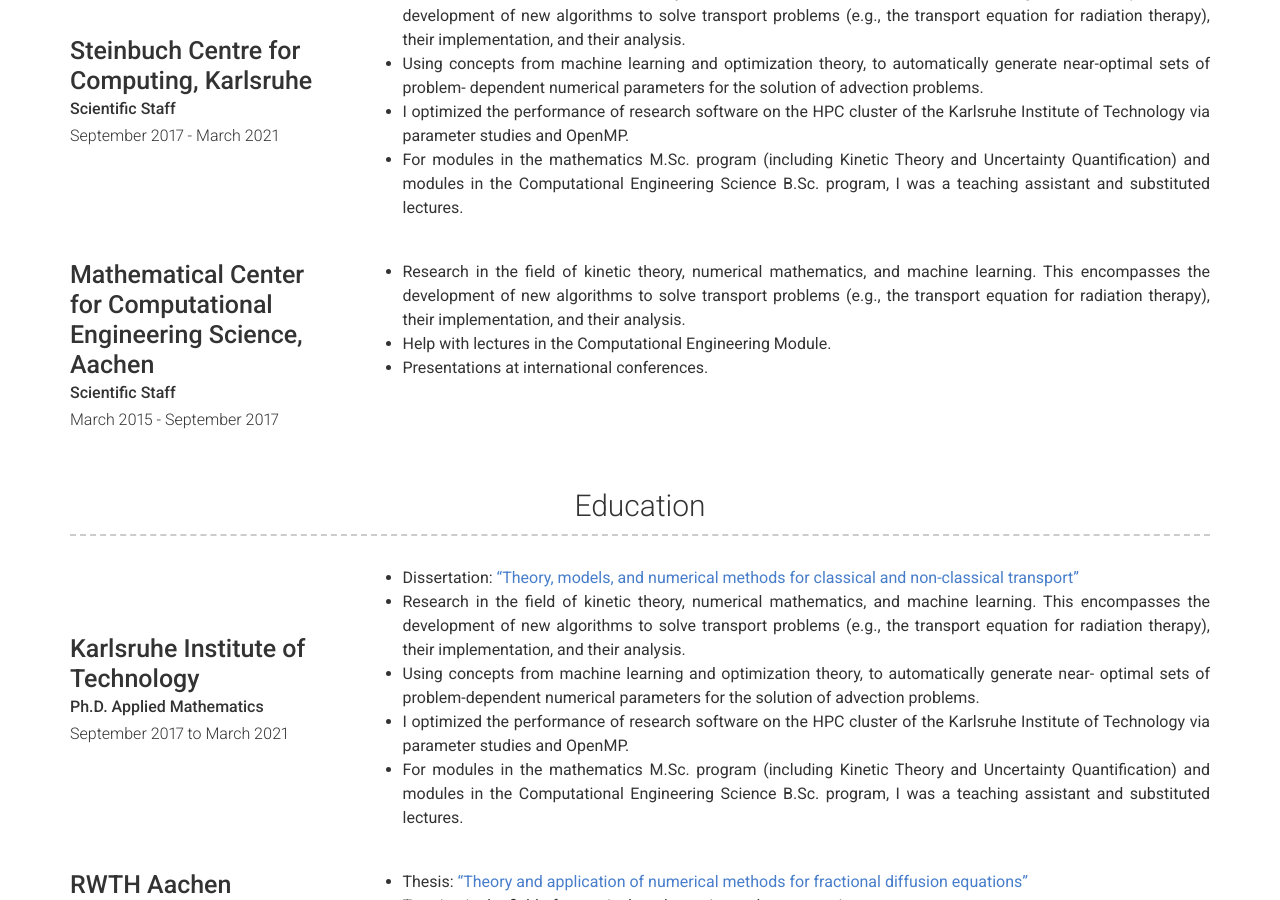
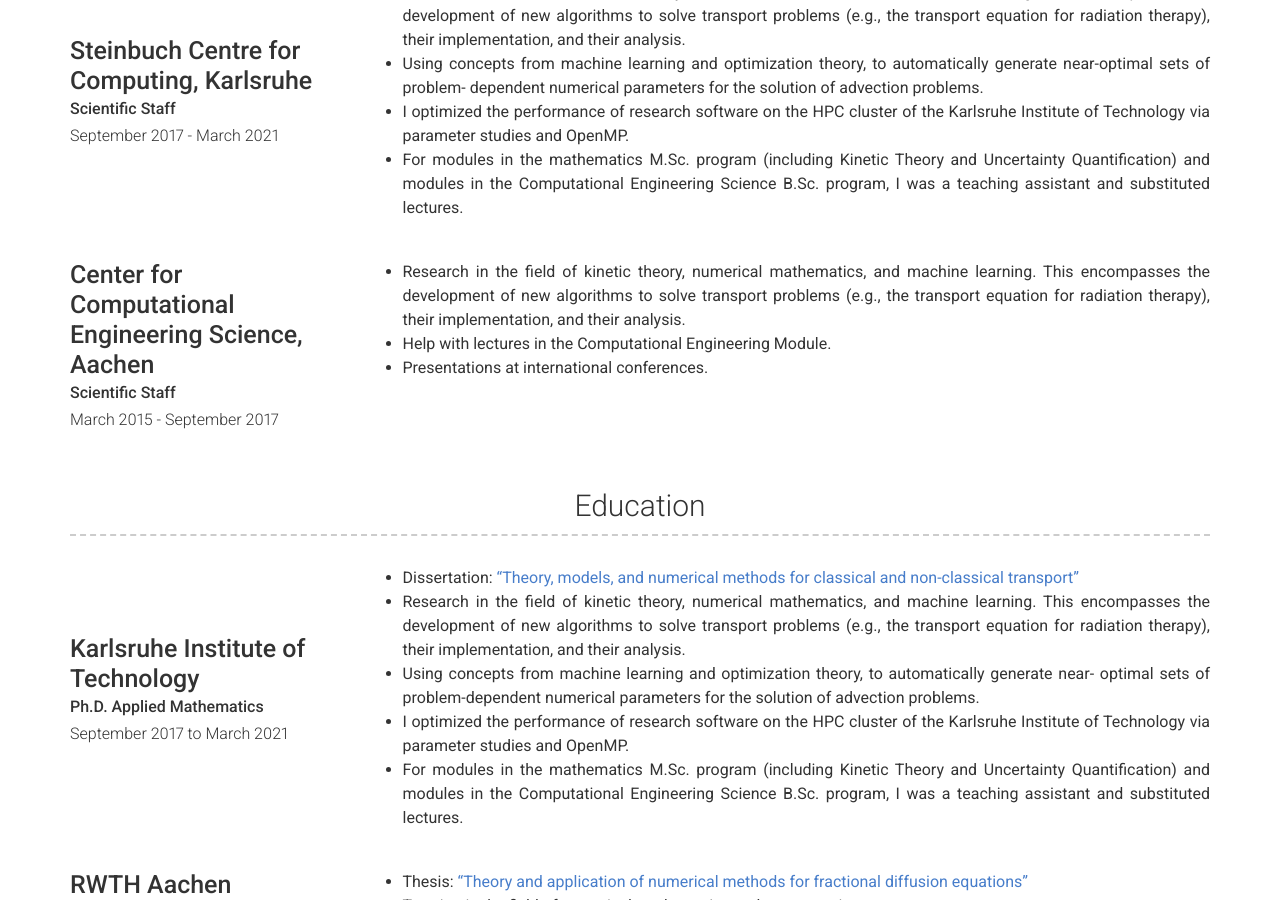
Before and after one commit to thomascamminady/thomascamminady.website, a Jekyll site: the page built from index.md, in a window 1280 px wide and 900 px high, scrolled down 473 px. Built offline with Jekyll 4.4.1, drawn with Linux system fonts in a browser that asks for light colours; nearby versions of some CDN libraries.

Commit message:
Update pub.

```diff
--- a/_config.yml
+++ b/_config.yml
@@ -102,7 +102,7 @@ content:
           - I optimized the performance of research software on the HPC cluster of the Karlsruhe Institute of Technology via parameter studies and OpenMP.
           - For modules in the mathematics M.Sc. program (including Kinetic Theory and Uncertainty Quantification) and modules in the Computational Engineering Science B.Sc. program, I was a teaching assistant and substituted lectures.
       - layout: left
-        title: Mathematical Center for Computational Engineering Science, Aachen
+        title: Center for Computational Engineering Science, Aachen
         sub_title: Scientific Staff
         caption: March 2015 - September 2017
         description: |
```
